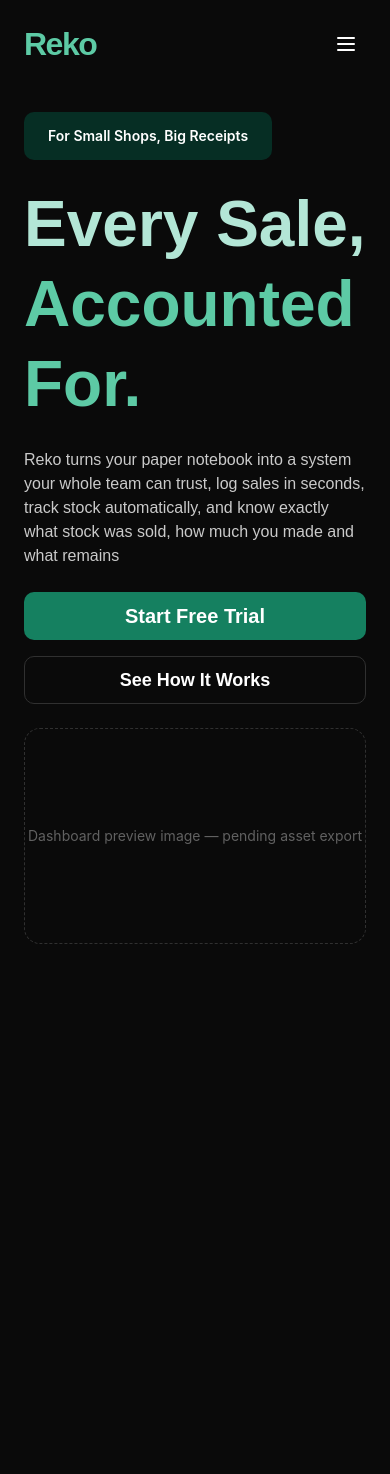
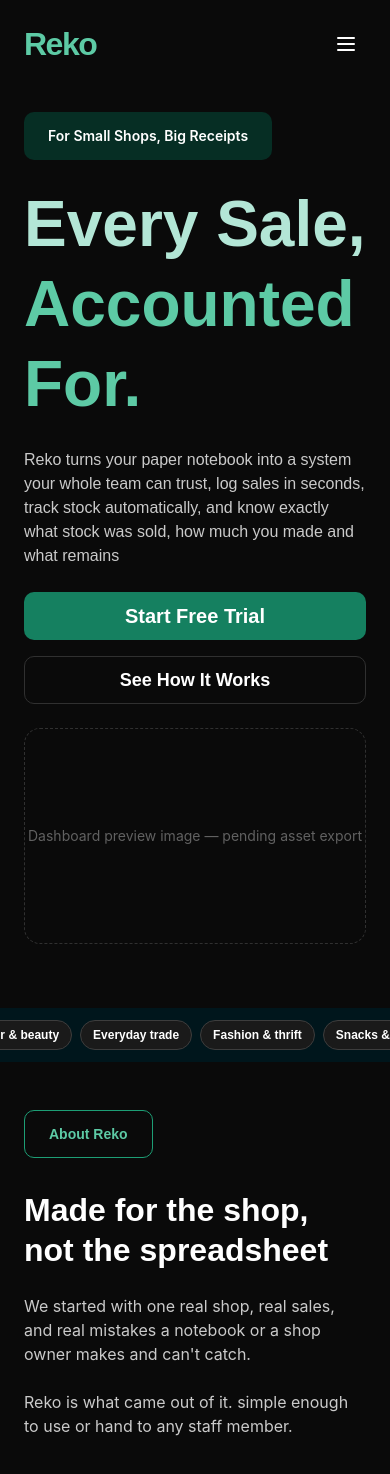
Before and after one commit to OBA-UI-CODE/product-sales, a Next.js app: page / in a window 390 px wide. Shown: the top 1474 px of the page. Before the commit the page ends 1008 px from the top, so only its background shows below. Built offline with nearby package versions, Linux system fonts and the light colour scheme.

Commit message:
Add Landing page: TrustStrip (auto-scroll marquee) + About section, responsive across all 3 breakpoints with real Figma values

```diff
--- /dev/null
+++ b/src/app/(marketing)/AboutSection.tsx
@@ -0,0 +1,29 @@
+export default function AboutSection() {
+  return (
+    <section className="mx-auto flex max-w-[1312px] flex-col gap-8 px-6 py-12 md:gap-12 md:py-16 lg:gap-16 lg:py-20">
+      <span
+        className="inline-flex h-12 w-fit items-center rounded-[10px] border px-6 font-heading text-sm font-semibold md:text-lg lg:text-2xl"
+        style={{
+          borderColor: "var(--color-primary-hover)",
+          color: "var(--color-accent-light)",
+        }}
+      >
+        About Reko
+      </span>
+
+      <div className="grid grid-cols-1 gap-6 md:grid-cols-2 md:gap-6 lg:gap-[58px]">
+        <h2 className="font-heading text-[32px] font-semibold leading-tight md:text-[48px] lg:text-[56px]">
+          Made for the shop, not the spreadsheet
+        </h2>
+        <p className="font-normal text-base text-[var(--color-text-secondary)] md:mt-[35px] md:font-heading md:text-2xl md:font-semibold lg:mt-10 lg:text-[32px]">
+          We started with one real shop, real sales, and real mistakes a
+          notebook or a shop owner makes and can&apos;t catch.
+          <br />
+          <br />
+          Reko is what came out of it. simple enough to use or hand to any
+          staff member.
+        </p>
+      </div>
+    </section>
+  );
+}
--- /dev/null
+++ b/src/app/(marketing)/TrustStrip.tsx
@@ -0,0 +1,39 @@
+const NICHES = [
+  "Salon & spa",
+  "Hair & beauty",
+  "Everyday trade",
+  "Fashion & thrift",
+  "Snacks & provision",
+];
+
+function Pill({ label }: { label: string }) {
+  return (
+    <span className="flex shrink-0 items-center rounded-full border border-[var(--color-border-strong)] bg-[var(--color-bg-surface)] px-3 py-1.5 font-heading text-xs font-semibold text-white md:gap-2 md:px-4 md:py-2 md:text-lg lg:px-5 lg:py-3 lg:text-[32px]">
+      {label}
+    </span>
+  );
+}
+
+export default function TrustStrip() {
+  return (
+    <section
+      className="flex items-center overflow-hidden py-3 md:py-5 lg:py-9"
+      style={{ backgroundColor: "#00161c" }}
+    >
+      <div className="flex w-max shrink-0 animate-marquee gap-2 md:gap-3 lg:gap-2.5">
+        {[...NICHES, ...NICHES].map((label, i) => (
+          <Pill key={i} label={label} />
+        ))}
+      </div>
+      {/* Duplicate track for a seamless loop */}
+      <div
+        className="flex w-max shrink-0 animate-marquee gap-2 md:gap-3 lg:gap-2.5"
+        aria-hidden="true"
+      >
+        {[...NICHES, ...NICHES].map((label, i) => (
+          <Pill key={i} label={label} />
+        ))}
+      </div>
+    </section>
+  );
+}
--- a/src/app/(marketing)/page.tsx
+++ b/src/app/(marketing)/page.tsx
@@ -1,6 +1,10 @@
+import TrustStrip from "./TrustStrip";
+import AboutSection from "./AboutSection";
+
 export default function LandingPage() {
   return (
-    <section className="mx-auto flex max-w-[1312px] flex-col gap-6 px-6 pt-6 pb-16 md:gap-12 lg:gap-16 lg:pt-11">
+    <>
+      <section className="mx-auto flex max-w-[1312px] flex-col gap-6 px-6 pt-6 pb-16 md:gap-12 lg:gap-16 lg:pt-11">
       <div className="flex flex-col gap-6 lg:gap-16">
         <div className="flex max-w-[871px] flex-col gap-6">
           <span
@@ -52,6 +56,9 @@
           Dashboard preview image — pending asset export
         </div>
       </div>
-    </section>
+      </section>
+      <TrustStrip />
+      <AboutSection />
+    </>
   );
 }
--- a/src/app/globals.css
+++ b/src/app/globals.css
@@ -15,6 +15,7 @@
   --color-primary: #158060;
   --color-primary-hover: #1d9e75;
   --color-border: #303030;
+  --color-border-strong: #3d3d3d;
   --color-danger: #eb6767;
   --color-danger-bg: #240000;
   --color-success: #85d7be;
@@ -32,3 +33,16 @@
 h1, h2, h3, .font-heading {
   font-family: "DM Sans", sans-serif;
 }
+
+@keyframes marquee-scroll {
+  from {
+    transform: translateX(0);
+  }
+  to {
+    transform: translateX(-50%);
+  }
+}
+
+.animate-marquee {
+  animation: marquee-scroll 25s linear infinite;
+}
```
